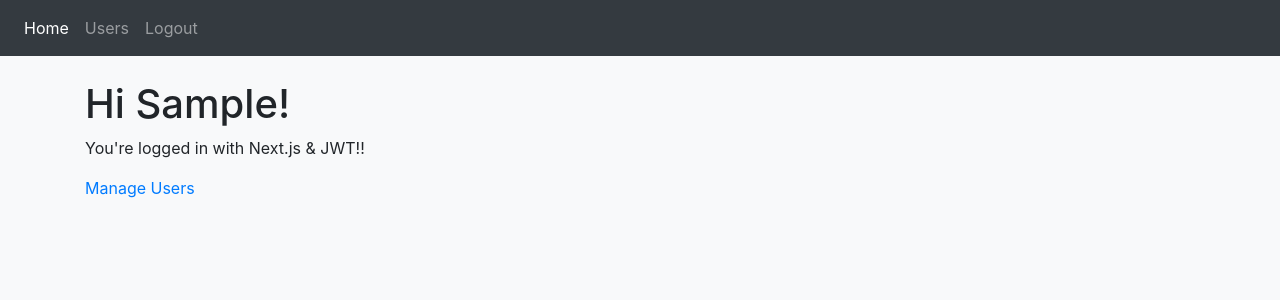
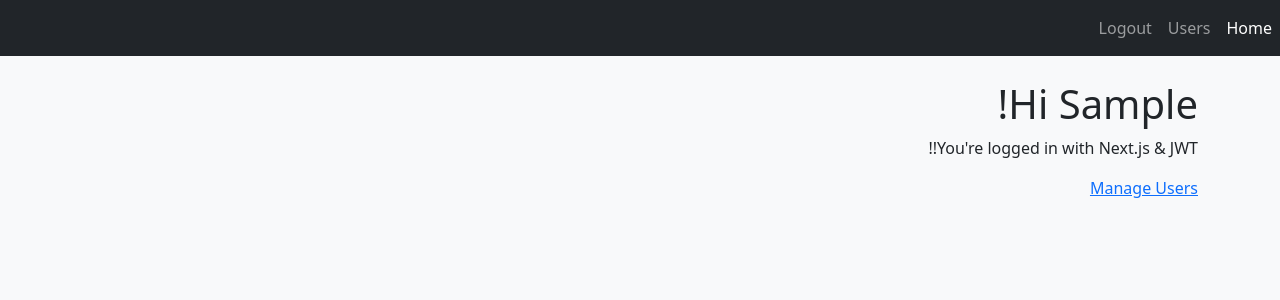
Before and after one commit to myas92/client-booster, a Next.js app: page / in a window 1280 px wide. Shown: the top 300 px of the page. Built offline with nearby package versions, Linux system fonts and the light colour scheme; sample sign-in values are in the browser's storage.

Commit message:
added rtl based on language

```diff
--- a/pages/_app.js
+++ b/pages/_app.js
@@ -14,7 +14,9 @@ function App({ Component, pageProps }) {
     const router = useRouter();
     const [user, setUser] = useState(null);
     const [authorized, setAuthorized] = useState(false);
-
+    const { locale } = router;
+    const bootstrapUrl = locale == 'fa' ? "https://cdn.jsdelivr.net/npm/bootstrap@5.0.2/dist/css/bootstrap.rtl.min.css" :
+        "//netdna.bootstrapcdn.com/bootstrap/4.5.2/css/bootstrap.min.css"
     useEffect(() => {
         // on initial load - run auth check
         authCheck(router.asPath);
@@ -38,16 +40,16 @@ function App({ Component, pageProps }) {
     function authCheck(url) {
         // redirect to login page if accessing a private page and not logged in
         setUser(userService.userValue);
-        const publicPaths = ['/account/login', '/account/register',`/${router.locale}/account/login`, `/${router.locale}/account/register`];
+        const publicPaths = ['/account/login', '/account/register', `/${locale}/account/login`, `/${locale}/account/register`];
         const pathWithLang = url.split('?')[0];
         if (!userService.userValue && !publicPaths.includes(pathWithLang)) {
             setAuthorized(false);
-            if(router.locale!='fa'){
-                router.push( `/${router.locale}/account/login`);
+            if (router.locale != 'fa') {
+                router.push(`/${router.locale}/account/login`);
 
             }
-            else{
-                router.push( `/account/login`);
+            else {
+                router.push(`/account/login`);
             }
         } else {
             setAuthorized(true);
@@ -60,16 +62,16 @@ function App({ Component, pageProps }) {
                 <title>User Registration and Login Example</title>
 
                 {/* eslint-disable-next-line @next/next/no-css-tags */}
-                <link href="//netdna.bootstrapcdn.com/bootstrap/4.5.2/css/bootstrap.min.css" rel="stylesheet" />
+                <link rel="stylesheet" href={bootstrapUrl} />
             </Head>
-
-            <div className={`app-container ${user ? 'bg-light' : ''}`}>
+            <div className={`app-container ${user ? 'bg-light' : ''}`} dir={locale == "fa" ? "rtl" : "ltr"}>
                 <Nav />
                 <Alert />
                 {authorized &&
                     <Component {...pageProps} />
                 }
             </div>
+
         </>
     );
 }
```
